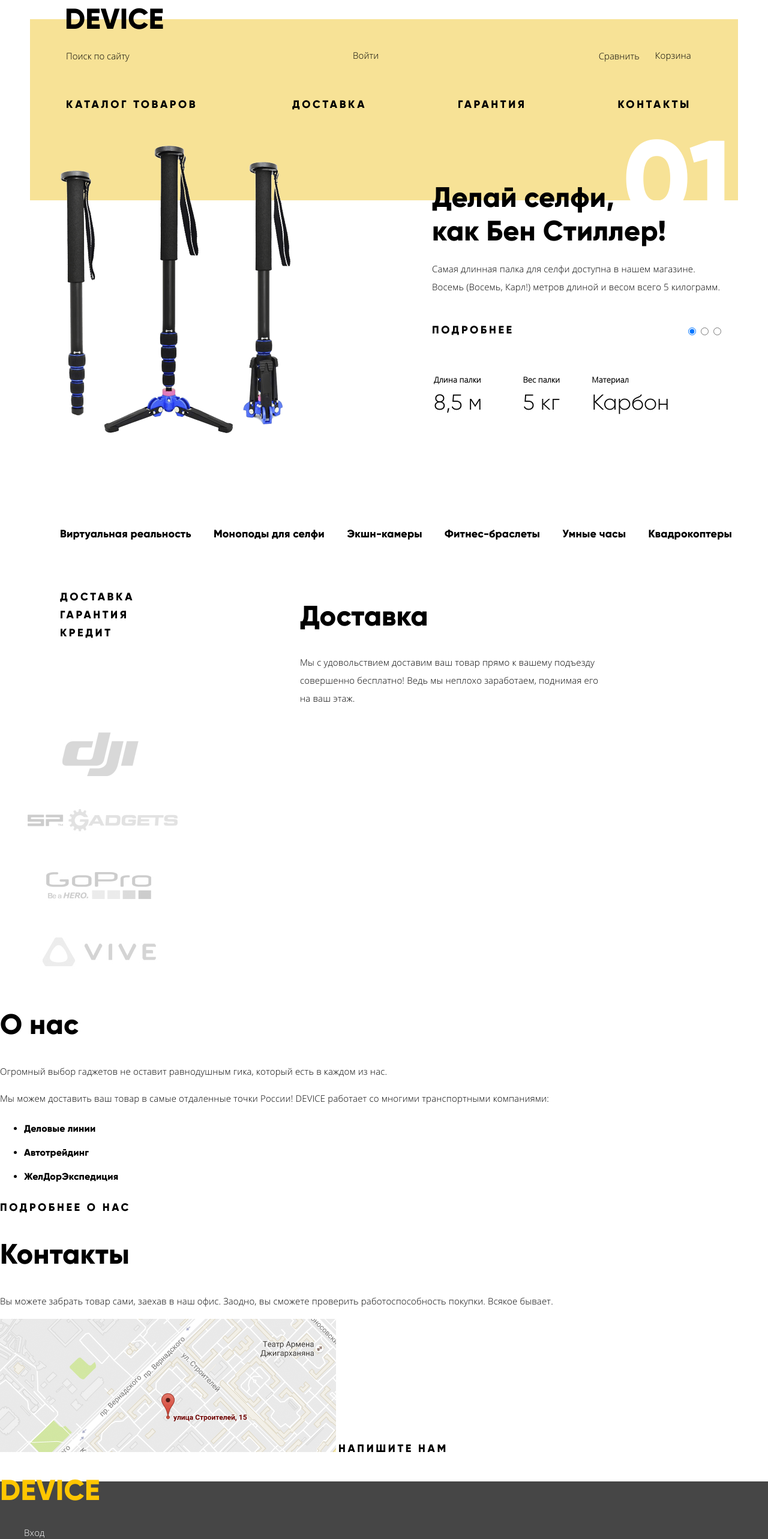
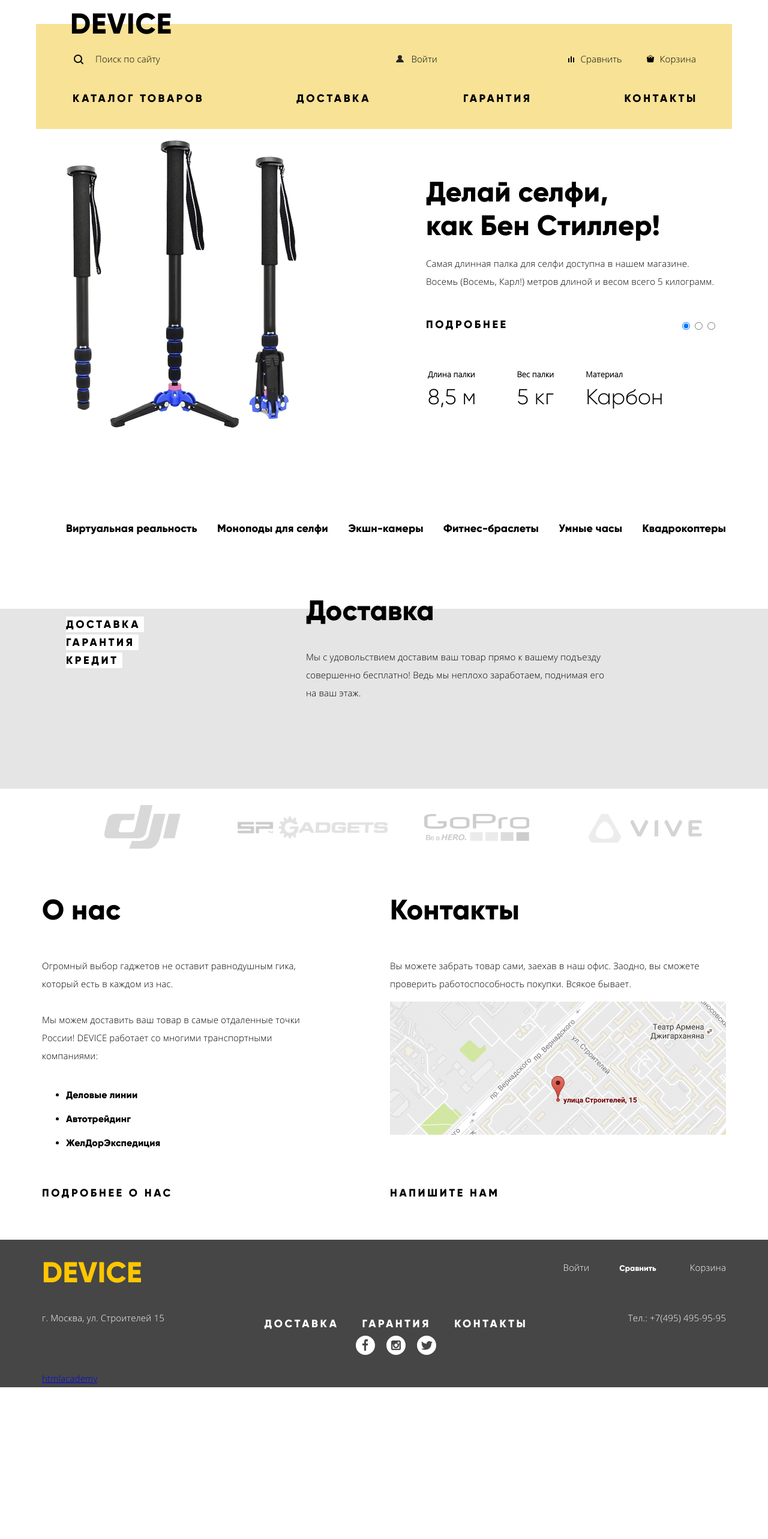
Before and after one commit to IIIepx/dvc, a plain HTML site: page index.html in a window 1280 px wide. Shown: the top 2566 px of the page at 60% size. After the commit the page ends 2313 px from the top, so only its background shows below. Drawn offline with Linux system fonts and the light colour scheme.

Commit message:
Расстановка header

```diff
--- a/css/style.css
+++ b/css/style.css
@@ -46,6 +46,7 @@ body {
   font-family: "Gilroy Extrabold","Arial",sans;
   font-size: 48px;
   text-transform: uppercase;
+  letter-spacing: 0.02em;
 }
 .header-main {
   background-color: #f7e296;
@@ -55,23 +56,28 @@ body {
 }
 .navigation__button {
   border: none;
-  font-family: "Open Sans Light", Arial, sans-serif;
-  font-size: 15px;
+  font-family: "Gilroy Extrabold","Arial",sans;
+  size: 18px;
   line-height: 30px;
   background-color: rgb(247, 226, 150);
   padding-left: 0;
   letter-spacing: normal;
 }
-.navigation-aux a{
+.navigation-user a{
   text-decoration: none;
   color: #000000;
 }
 .navigation-catalog__button {
+  margin: 0;
+  padding: 0;
   font-family: "Gilroy Extrabold","Arial",sans;
   font-size: 18px;
   line-height: 24px;
   text-transform: uppercase;
   letter-spacing: 0.2em;
+  border: none;
+  background-color: rgb(247, 226, 150);
+  cursor: pointer;
 }
 .site-navigation a {
   text-decoration: none;
@@ -82,6 +88,7 @@ body {
   text-transform: uppercase;
   letter-spacing: 0.2em;
 }
+
 .offer__title {
   font-family: "Gilroy Extrabold","Arial",sans;
   font-size: 47px;
@@ -185,7 +192,7 @@ body {
   background-color: #464646;
   color: #ffffff
 }
-.navigation-aux-footer a {
+.navigation-user-footer a {
   color: #ffffff;
   text-decoration: none;
 }
@@ -199,35 +206,103 @@ body {
   letter-spacing: 0.2em;
 }
 /*-------------------сеточные стили---------------*/
+.container {
+  box-sizing: border-box;
+  width: 1160px;
+  margin: 0 auto;
+  padding: 0 10px;
+}
+
 .header-main {
   margin-top: 40px;
+  border: 1px solid transparent;
+  position: relative;
+}
+.logo-main:hover,
+.navigation-user li:hover,
+.site-navigation li:hover {
+  opacity: 0.6;
+  cursor: pointer;
+}
+.logo-main:active,
+.navigation-user li:active,
+.site-navigation li:hover {
+  opacity: 0.3;
 }
 .main-navigation-wrapper {
   display: flex;
   flex-direction: column;
+  margin-top: 42px;
   margin-bottom: -110px;
 }
 .logo-main {
-  margin-bottom: 15px;
-  margin-left: 48px;
-  position:relative;
-  top:-15px;
+  margin-left: 46px;
+  position: absolute;
+  top: -48px;
 }
-.navigation-aux ul{
+.navigation-user ul{
   display: flex;
+  flex-wrap: wrap;
   width: 1042px;
   margin:  0;
   padding: 0;
   margin-left: 50px;
-  margin-bottom: 50px;
+  margin-bottom: 33px;
   justify-content: space-between;
+  align-items: stretch;
 }
-.navigation-aux li:nth-child(2){
+.navigation-user li {
+  padding: 0;
+  margin: 0;
+  padding-left: 30px;
+  position: relative;
+}
+.navigation-user li input {
+  display: inline-block;
+  vertical-align: middle;
+}
+.navigation-user li:nth-child(1){
+  padding-left: 28px;
+  margin-right: 175px;
+}
+.navigation-user li:nth-child(2){
   margin: 0 auto;
+  padding-left: 26px;
 }
-.navigation-aux li:nth-child(3){
-  margin-right: 20px;
+.navigation-user li:nth-child(3){
+  margin-right: 43px;
+  padding-left: 15px;
 }
+.navigation-user li:nth-child(4){
+  padding-left: 20px;
+  margin-right: 3px;
+}
+.navigation-user li:before {
+  content: "";
+  width: 16px;
+  height: 16px;
+  position: absolute;
+  top: 9px;
+  left: 1px;
+}
+.navigation-user li:nth-child(1):before {
+  background: url(../img/search.svg) no-repeat;
+  top: 8px;
+  left: 2px;
+}
+.navigation-user li:nth-child(2):before {
+  background: url(../img/user.svg) no-repeat;
+}
+.navigation-user li:nth-child(3):before {
+  background: url(../img/compare.svg) no-repeat;
+  top: 11px;
+}
+.navigation-user li:nth-child(4):before {
+  background: url(../img/cart.svg) no-repeat;
+  left: -2px;
+}
+
+
 .site-navigation ul {
   display: flex;
   justify-content: space-between;
@@ -237,11 +312,10 @@ body {
   margin-bottom: 145px;
   margin-left: 50px;
 }
-.container {
-  width: 1160px;
-  margin: 0 auto;
-  padding: 0 10px;
+.site-navigation li:nth-child(1) {
+
 }
+
 .slider {
   display: flex;
   justify-content: space-between;
@@ -306,4 +380,74 @@ body {
 }
 .services__button {
   width: 280px;
+  display: flex;
+  flex-direction: column;
+  justify-content: center;
 }
+.services__background {
+  width:100%;
+  height: 300px;
+  background-color: #e5e5e5;
+  margin-top: -170px;
+}
+.brends__list {
+  display: flex;
+  justify-content: space-between;
+}
+.firm-info__wrapper {
+  display: flex;
+  justify-content: space-between;
+  margin-bottom: 65px;
+}
+.about-us {
+  width: 480px;
+  display: flex;
+  flex-direction: column;
+}
+.contacts {
+  width: 560px;
+  display: flex;
+  flex-direction: column;
+}
+.firm-info__wrapper ul{
+  margin-bottom: 50px;
+}
+.firm-info__wrapper .button {
+  margin-right: auto;
+  margin-top: auto;
+}
+.footer-navigation-user_wrapper {
+  display: flex;
+  justify-content: space-between;
+  align-items: center;
+}
+.navigation-user-footer__list {
+  display: flex;
+  margin-top: auto;
+}
+.navigation-user-footer__list li:not(:first-child){
+  margin-left: 50px;
+}
+.site-navigation-footer__list {
+  display: flex;
+  justify-content: center;
+}
+.site-navigation-footer__list li:not(:last-child) {
+  margin-right: 39px;
+}
+.footer-contacts__wrapper {
+  display: flex;
+  justify-content: space-between;
+  margin-top: -55px;
+}
+.footer-contacts__wrapper p{
+  margin: 0;
+}
+.social {
+  display: flex;
+  justify-content: center;
+}
+.social li:nth-child(2) {
+  margin-right: 19px;
+  margin-left: 19px;
+}
--- a/index.html
+++ b/index.html
@@ -12,16 +12,16 @@
   <header class="header-main container">
     <h1 class="logo-main">Device</h1>
     <div class="main-navigation-wrapper">
-      <nav class="navigation-aux">
+      <nav class="navigation-user">
         <ul>
           <li>
-            <button class="navigation__button navigation-seek__button" type="button" name="seek-button">Поиск по сайту</button>
+            <input class="navigation__button navigation-seek__button" type="button" name="seek-button"> Поиск по сайту</input>
           </li>
           <li>
             <a class="naigation-login" href="login.html">Войти</a>
           </li>
           <li>
-            <button class="navigation__button navigation-compare__button" type="button" name="compare-button">Сравнить</button>
+            <input class="navigation__button navigation-compare__button" type="button" name="compare-button">Сравнить</input>
           </li>
           <li>
             <a class="navigation-busket" href="busket.html" >Корзина</a>
@@ -31,7 +31,7 @@
       <nav class="site-navigation">
         <ul>
           <li>
-            <button class="navigation__button navigation-catalog__button" type="button" name="catalog-button">Каталог товаров</button>
+            <input class="navigation-catalog__button" type="button" name="catalog-button" value="Каталог товаров"></input>
           </li>
           <li>
             <a class="navigation-delivery" href="delivery.html">Доставка</a>
@@ -135,9 +135,9 @@
     <h2 class="visually-hidden">Услуги</h2>
     <div class="cervices__wrapper container">
       <ul class="services__button">
-        <li><button class="button" type="button" name="delivery">Доставка</button></li>
-        <li><button class="button" type="button" name="warranty">Гарантия</button></li>
-        <li><button class="button" type="button" name="credit">Кредит</button></li>
+        <li><input class="button" type="button" name="delivery" value="Доставка"></button></li>
+        <li><input class="button" type="button" name="warranty" value="Гарантия"></button></li>
+        <li><input class="button" type="button" name="credit" value="Кредит"></button></li>
       </ul>
       <div class="service-description__wrapper">
         <div class="cervice-description__item">
@@ -159,10 +159,11 @@
         </div>
       </div>
     </div>
+    <div class="services__background"></div>
   </section>
 
-  <section class="brends">
-    <ul>
+  <section class="brends container">
+    <ul class="brends__list">
       <li class="brend-item"><img src="img\logo-1.png" width="260" height="100" alt="" ></li>
       <li class="brend-item"><img src="img\logo-2.png" width="260" height="100" alt="" ></li>
       <li class="brend-item"><img src="img\logo-3.png" width="260" height="100" alt="" ></li>
@@ -170,6 +171,7 @@
     </ul>
   </section>
 
+  <div class="firm-info__wrapper container">
   <section class="about-us">
     <h2>О нас</h2>
     <p>Огромный выбор гаджетов не оставит равнодушным гика, который есть в каждом из нас.</p>
@@ -179,36 +181,37 @@
       <li>Автотрейдинг</li>
       <li>ЖелДорЭкспедиция</li>
     </ul>
-    <button class="button" type="button" name="about">Подробнее о нас</button>
+    <input class="button" type="button" name="about" value="Подробнее о нас"></button>
   </section>
 
   <section class="contacts">
     <h2>Контакты</h2>
     <p>Вы можете забрать товар сами, заехав в наш офис. Заодно, вы сможете проверить работоспособность покупки. Всякое бывает.</p>
     <img src="img\map.png" width="560" height="222" alt="г. Москва, ул. Строителей 15">
-    <button class="button" type="button" name="write-us">Напишите нам</button>
+    <input class="button" type="button" name="write-us" value="Напишите нам"></button>
   </section>
+  </div>
 
   <footer class="footer-main">
+    <div class="footer__wrapper container">
+      <div class="footer-navigation-user_wrapper">
         <h2 class="logo-footer">DEVICE</h2>
-    <nav class="navigation-aux-footer">
-      <ul>
+        <nav class="navigation-user-footer">
+          <ul class="navigation-user-footer__list">
             <li>
-          <a class="naigation-login" href="login.html">Вход</a>
+              <a class="naigation-login" href="login.html">Войти</a>
             </li>
             <li>
-          <button class="navigation__button compare-footer__button navigation-compare__button" type="button" name="compare-button">Сравнить</button>
+              <input class="navigation__button compare-footer__button navigation-compare__button" type="button" name="compare-button" value="Сравнить"></button>
             </li>
             <li>
               <a class="navigation-busket" href="busket.html" >Корзина</a>
             </li>
           </ul>
         </nav>
+      </div>
       <nav class="site-navigation-footer">
-      <ul class="site-navigation-footer">
-        <li>
-          <button class="navigation__button catalog-footer__button navigation-catalog__button" type="button" name="catalog-button">Каталог товаров</button>
-        </li>
+        <ul class="site-navigation-footer__list">
           <li>
             <a class="navigation-delivery" href="delivery.html">Доставка</a>
           </li>
@@ -220,13 +223,17 @@
           </li>
         </ul>
       </nav>
-    <p>г. Москва, ул. Строителей 15<span class="footer-contacts_right">Тел.: +7 (495) 495-95-95</span>></p>
+      <div class="footer-contacts__wrapper">
+        <p class="footer-contacts_left">г. Москва, ул. Строителей 15</p>
+        <p class="footer-contacts_right">Тел.: +7(495) 495-95-95</p>
+      </div>
       <ul class="social">
-      <li><a href="#"><img src="img\fb.svg" alt="facebook"></a></li>
-      <li><a href="#"><img src="img\insta.svg" alt="instagram"></a></li>
-      <li><a href="#"><img src="img\twitter.svg" alt="twitter"></a></li>
+        <li><a href="#"><img src="img/fb.svg" alt="facebook"></a></li>
+        <li><a href="#"><img src="img/insta.svg" alt="instagram"></a></li>
+        <li><a href="#"><img src="img/twitter.svg" alt="twitter"></a></li>
       </ul>
       <a class="htmlacademy-link" href="http://htmlacademy.ru">htmlacademy</a>
+    </div>
   </footer>
 </body>
 </html>
```
Also changed, not shown: img/map.jpg.png (added), img/search.png (added). Lines whose indentation alone changed are shown as unchanged.
